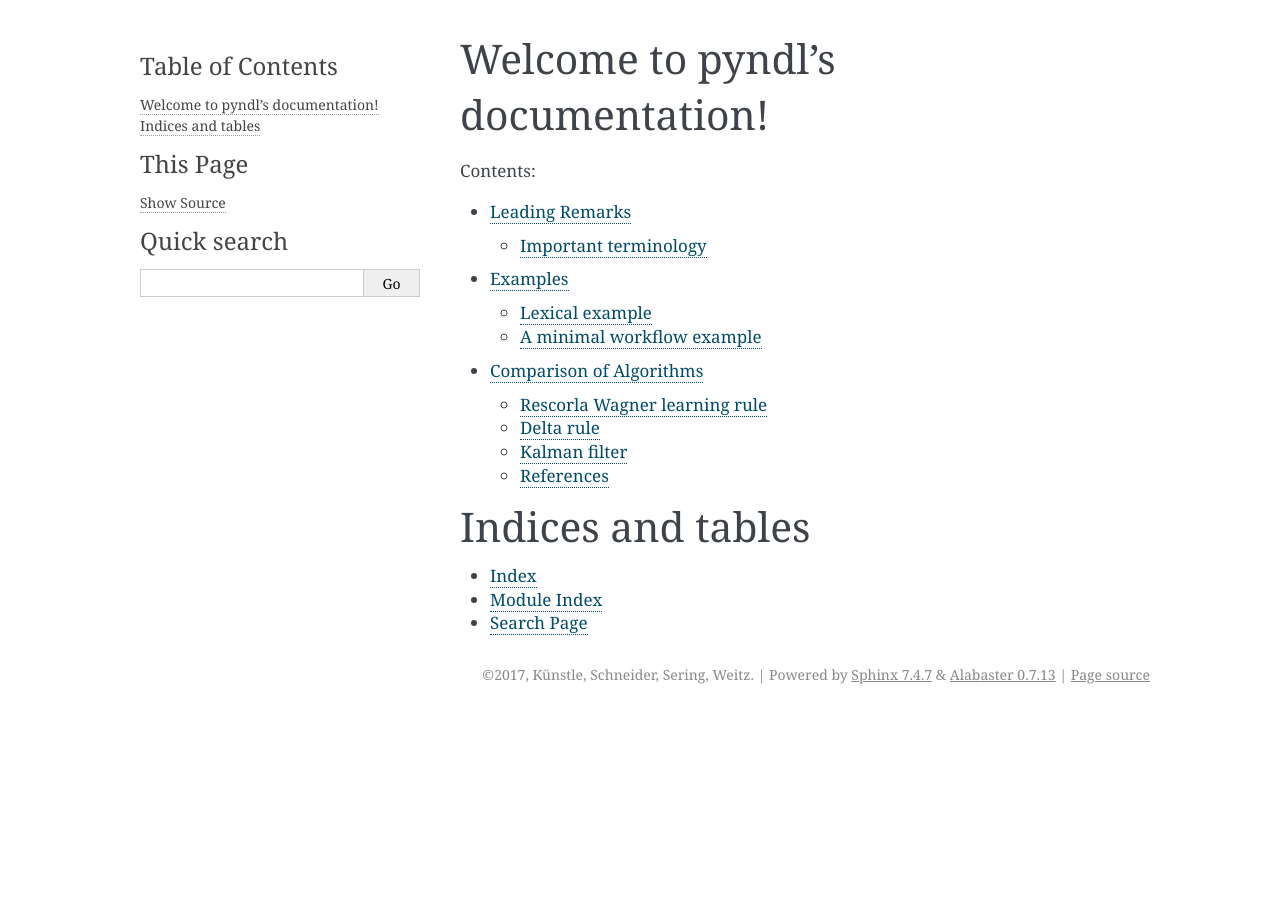
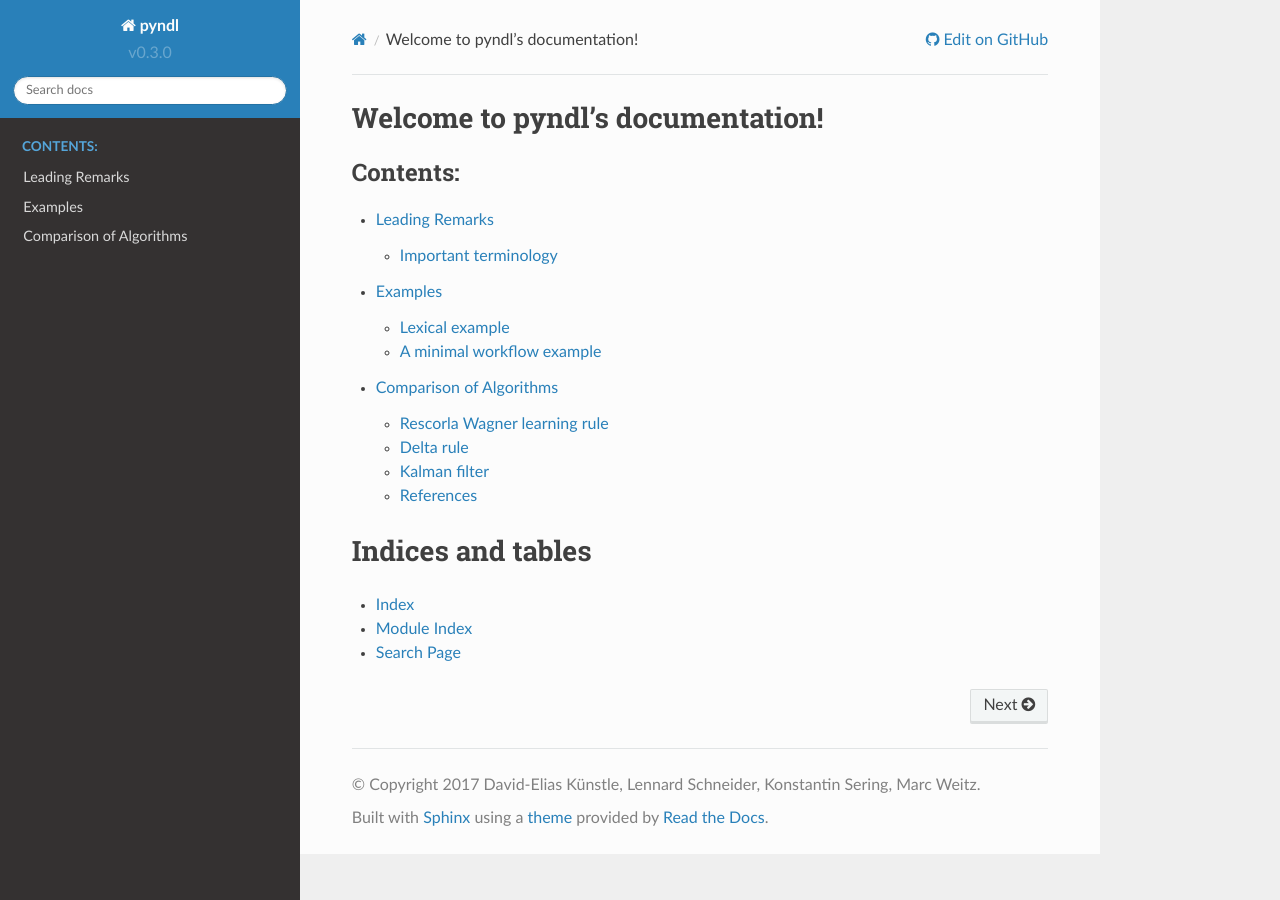
Before and after one commit to quantling/pyndl, a Sphinx documentation site: the page built from doc/source/index.rst, in a window 1280 px wide. Built offline with Sphinx 7.4.7 and the Read the Docs theme 2.0.0, drawn with Linux system fonts in a browser that asks for light colours; pages that are not in the unit, such as notebooks, are missing from menus; some of the changed lines change nothing that is shown.

Commit message:
changes theme to current standard theme and uses informations from package

```diff
--- a/doc/source/conf.py
+++ b/doc/source/conf.py
@@ -33,8 +33,11 @@
 # ones.
 extensions = ['sphinx.ext.autodoc',
     'sphinx.ext.doctest',
+    'sphinx.ext.intersphinx',
+    'sphinx.ext.todo',
     'sphinx.ext.coverage',
     'sphinx.ext.mathjax',
+    'sphinx.ext.ifconfig',
     'sphinx.ext.viewcode',
     'numpydoc',
     ]
@@ -52,18 +55,19 @@
 master_doc = 'index'
 
 # General information about the project.
+pkg = __import__('pyndl')
 project = 'pyndl'
-copyright = '2017, Künstle, Schneider, Sering, Weitz'
-author = 'David-Elias Künstle, Lennard Schneider, Konstantin Sering, Marc Weitz'
+author = author =  pkg.__author__
+copyright = '2017 ' + pkg.__author__
 
 # The version info for the project you're documenting, acts as replacement for
 # |version| and |release|, also used in various other places throughout the
 # built documents.
 #
 # The short X.Y version.
-version = '0.1'
+version = "v" + pkg.__version__
 # The full version, including alpha/beta/rc tags.
-release = '0.1.0alpha'
+release = "v" + pkg.__version__
 
 # The language for content autogenerated by Sphinx. Refer to documentation
 # for a list of supported languages.
@@ -89,21 +93,21 @@
 # The theme to use for HTML and HTML Help pages.  See the documentation for
 # a list of builtin themes.
 #
-html_theme = 'alabaster'
+html_theme = 'sphinx_rtd_theme'
 
-# Theme options are theme-specific and customize the look and feel of a theme
-# further.  For a list of options available for each theme, see the
-# documentation.
-#
-html_theme_options = {
-    'page_width': '1020px',
-    'sidebar_width': '300px'
-}
 
 # Add any paths that contain custom static files (such as style sheets) here,
 # relative to this directory. They are copied after the builtin static files,
 # so a file named "default.css" will overwrite the builtin "default.css".
 html_static_path = ['_static']
+
+html_context = {
+"display_github": True, # Add 'Edit on Github' link instead of 'View page source'
+"github_user": 'quantling',
+"github_repo": 'pyndl',
+"github_version": 'master',
+"conf_py_path": '/doc/source/'
+}
 
 
 # -- Options for HTMLHelp output ------------------------------------------
```
